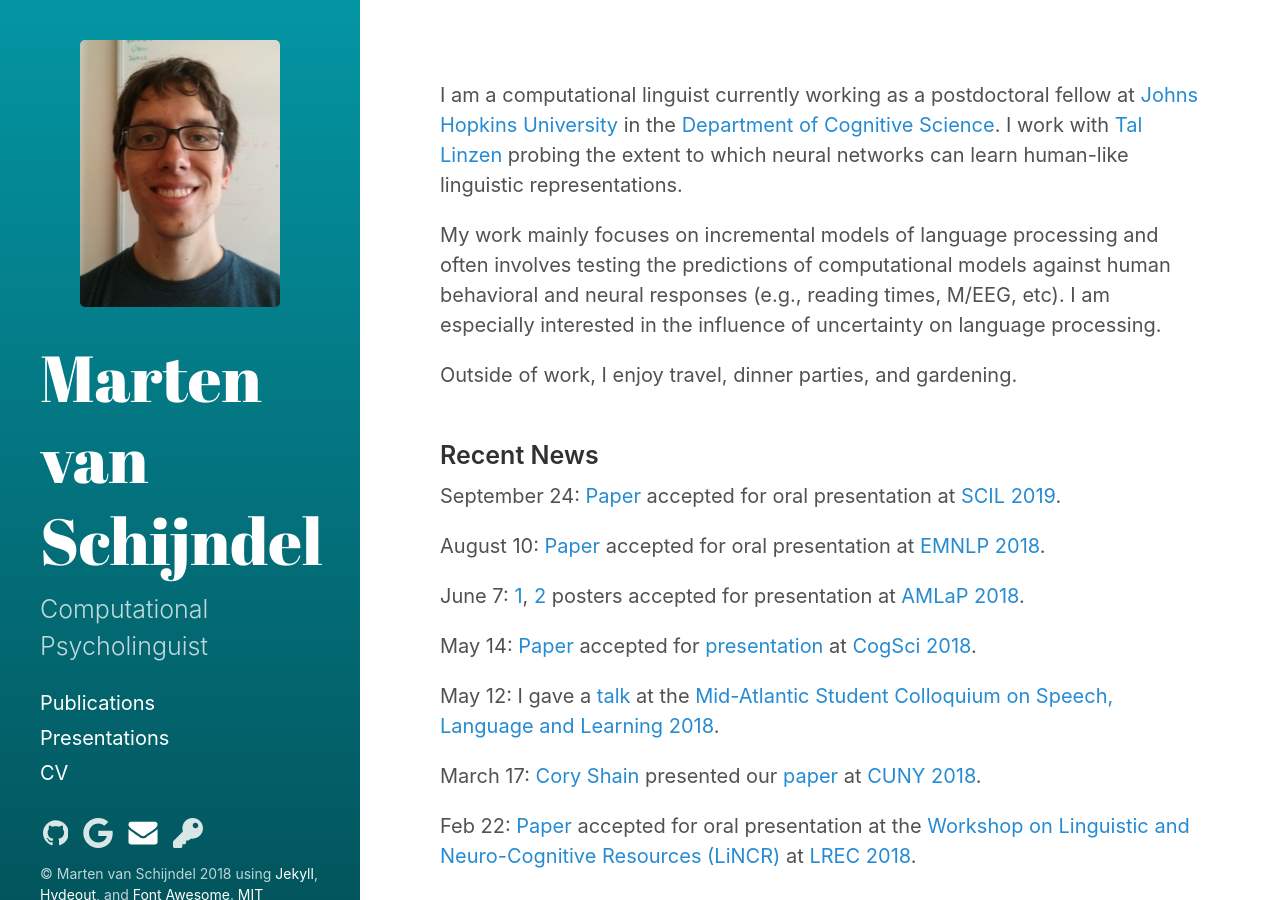
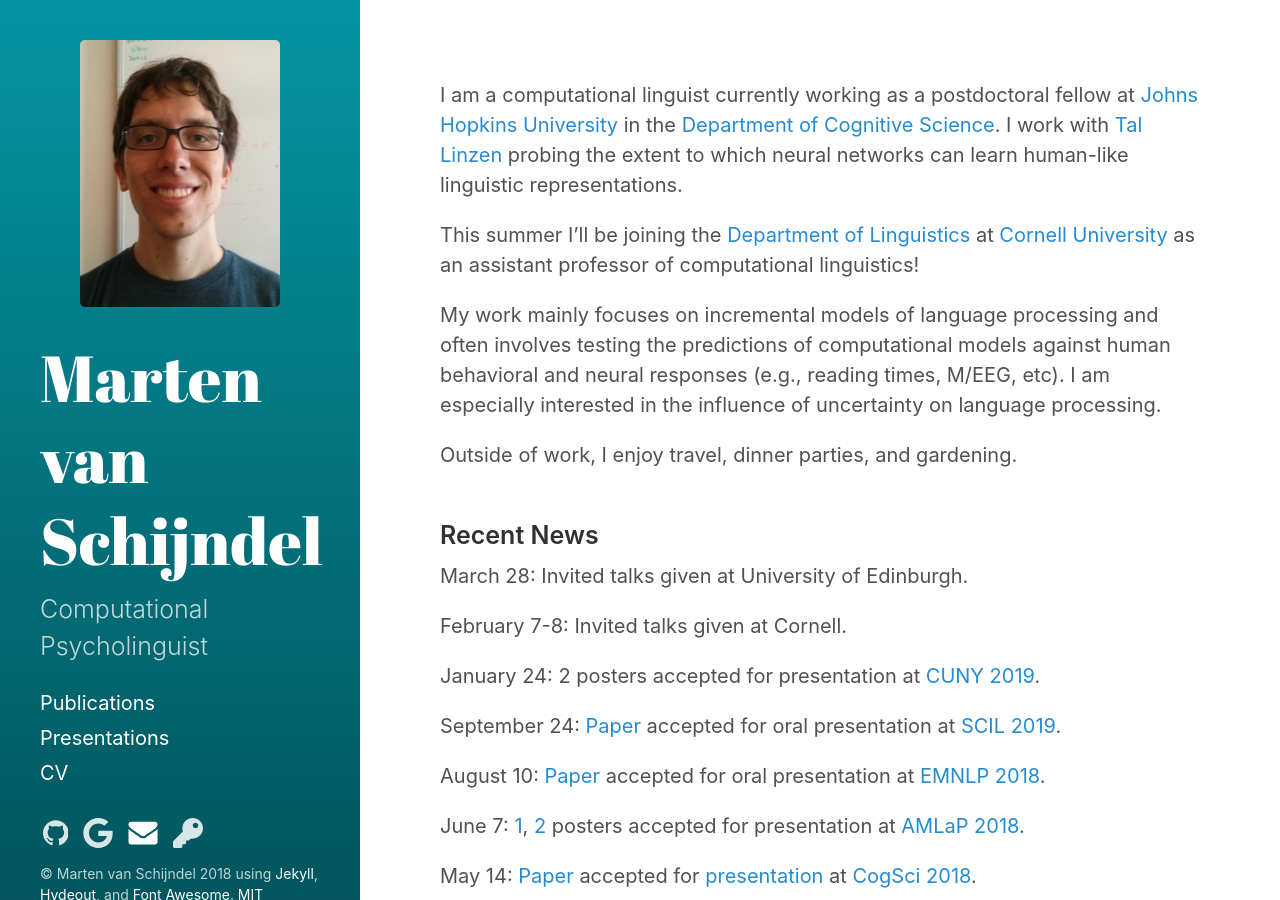
Before and after one commit to yexinqu/vansky.github.io, a Jekyll site: the page built from index.md, in a window 1280 px wide. Built offline with Jekyll 4.4.1, drawn with Linux system fonts in a browser that asks for light colours.

Commit message:
search updates

```diff
--- a/index.md
+++ b/index.md
@@ -7,11 +7,19 @@ I am a computational linguist currently working as
 a postdoctoral fellow at [Johns Hopkins University](https://www.jhu.edu/)
 in the [Department of Cognitive Science](http://cogsci.jhu.edu/). I work with [Tal Linzen](http://tallinzen.net/) probing the extent to which neural networks can learn human-like linguistic representations.
 
+This summer I'll be joining the [Department of Linguistics](https://linguistics.cornell.edu/) at [Cornell University](https://www.cornell.edu/) as an assistant professor of computational linguistics!
+
 My work mainly focuses on incremental models of language processing and often involves testing the predictions of computational models against human behavioral and neural responses (e.g., reading times, M/EEG, etc). I am especially interested in the influence of uncertainty on language processing.
 
 Outside of work, I enjoy travel, dinner parties, and gardening.
 
 ### Recent News
+
+March 28: Invited talks given at University of Edinburgh.
+
+February 7-8: Invited talks given at Cornell.
+
+January 24: 2 posters accepted for presentation at [CUNY 2019](https://www.colorado.edu/event/cuny2019/).
 
 September 24: [Paper](/assets/pdf/vanschijndel_linzen-2019-scil.pdf) accepted for oral presentation at [SCIL 2019](https://blogs.umass.edu/scil/scil-2019/).
 
@@ -20,10 +28,3 @@ August 10: [Paper](/assets/pdf/vanschijndel_linzen-2018-emnlp_adapt-joint.pdf) a
 June 7: [1](/assets/pdf/vanschijndel_linzen-2018-amlap_adapt-abstract.pdf), [2](/assets/pdf/vanschijndel_linzen-2018-amlap_topk-abstract.pdf) posters accepted for presentation at [AMLaP 2018](https://amor.cms.hu-berlin.de/~knoeferp/AMLaP2018/Home.html).
 
 May 14: [Paper](/assets/pdf/vanschijndel_linzen-2018-cogsci.pdf) accepted for [presentation](assets/pdf/vanschijndel_linzen-2018-cogsci-poster.pdf) at [CogSci 2018](http://www.cognitivesciencesociety.org/conference/cogsci-2018/).
-
-May 12: I gave a [talk](assets/pdf/vanschijndel_linzen-2018-masc-slides.pdf) at the [Mid-Atlantic Student Colloquium on Speech, Language and Learning 2018](http://www.mascsll.org/2018).
-
-March 17: [Cory Shain](https://www.asc.ohio-state.edu/shain.3/) presented our [paper](/assets/pdf/shain_etal-2018-cuny.pdf) at
-[CUNY 2018](http://cuny2018.ucdavis.edu/).
-
-Feb 22: [Paper](/assets/pdf/shain_etal-2018-lincr.pdf) accepted for oral presentation at the [Workshop on Linguistic and Neuro-Cognitive Resources (LiNCR)](http://lincr2018.cbs.polyu.edu.hk/LiNCR_workshop/) at [LREC 2018](http://lrec2018.lrec-conf.org/en/).
--- a/presentations.html
+++ b/presentations.html
@@ -4,6 +4,11 @@ title: Presentations
 sidebar_link: true
 order: 1
 ---
+"Model Selection" March 28, 2018. <i>Invited Talk</i>, University of Edinburgh, Edinburgh, UK.<br /><br><br>
+"Adaptive Language Modeling for Psycholinguistics" March 28, 2018. <i>Invited Talk</i>, University of Edinburgh, Edinburgh, UK.<br /><br><br>
+"Probing Neural Network Representations" February 8, 2019. <i>Invited Talk</i>, Cornell University, Ithaca, NY.<br /><br><br>
+"Garden Pathing Neural Networks" February 7, 2019. <i>Invited Talk</i>, Cornell University, Ithaca, NY.<br /><br><br>
+"Can Entropy Explain Successor Surprisal Effects in Reading?" January 4, 2018. <i>Society for Computation in Linguistics (SCiL)</i>, New York, NY.<br /><div class='dllinks'>&lfloor; <a href="/assets/pdf/vanschijndel_linzen-2019-scil.pdf">paper</a> &rfloor; </div><br>
 "A Neural Model of Adaptation in Reading" November 4, 2018. <i>2018 Conference on Empirical Methods in Natural Language Processing (EMNLP)</i>, Brussels, BE.<br /><div class='dllinks'>&lfloor; <a href="/assets/pdf/vanschijndel_linzen-2018-emnlp_adapt-joint.pdf">paper + supplementary materials</a> &rfloor; &lfloor; <a href="/assets/pdf/vanschijndel_linzen-2018-emnlp-slides.pdf">slides</a> &rfloor;</div><br>
 "Can Entropy Explain Successor Surprisal Effects in Reading?" September 7, 2018. <i>Architectures and Mechanisms of Language Processing (AMLaP)</i>, Berlin, DE.<br /><div class='dllinks'>&lfloor; <a href="/assets/pdf/vanschijndel_linzen-2018-amlap_topk-abstract.pdf">abstract</a> &rfloor; &lfloor; <a href="/assets/pdf/vanschijndel_linzen-2018-amlap_topk-poster.pdf">poster</a> &rfloor;</div><br>
 "A Neural Network Model of Adaptation in Reading" September 6, 2018. <i>Architectures and Mechanisms of Language Processing (AMLaP)</i>, Berlin, DE.<br /><div class='dllinks'>&lfloor; <a href="/assets/pdf/vanschijndel_linzen-2018-amlap_adapt-abstract.pdf">abstract</a> &rfloor; &lfloor; <a href="/assets/pdf/vanschijndel_linzen-2018-amlap_adapt-poster.pdf">poster</a> &rfloor;</div><br>
```
